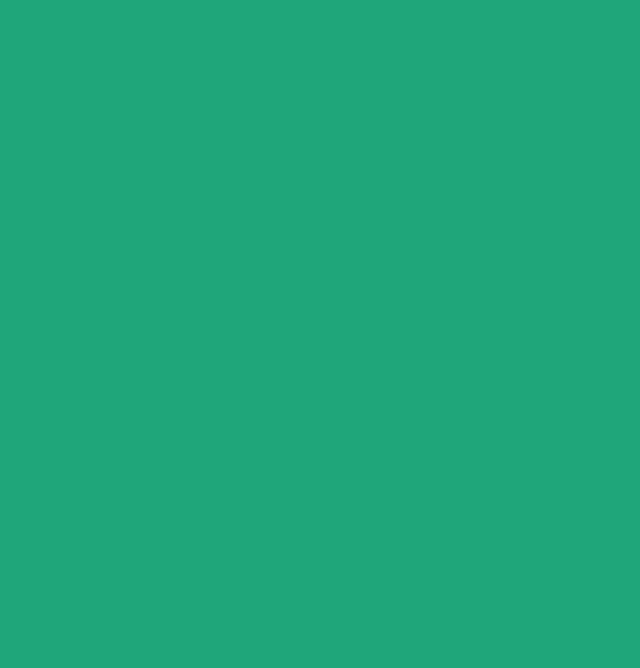
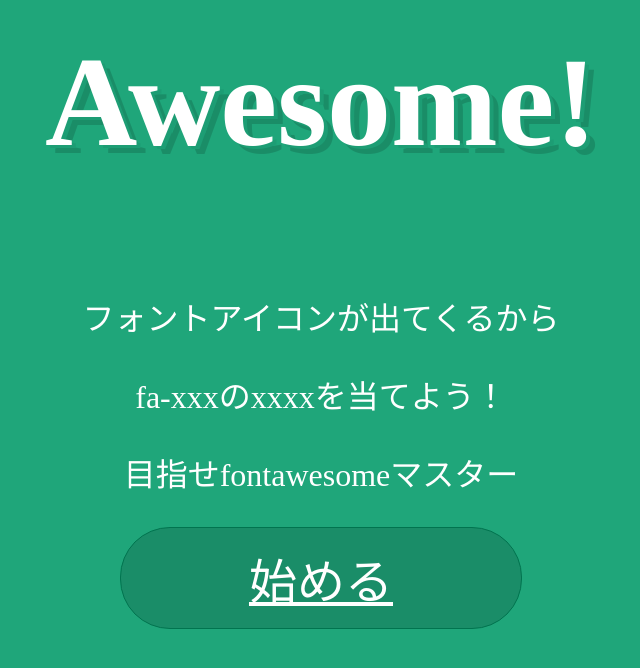
Before and after one commit to jacksmam/fontawesomeQuiz, an Angular app: page /awesome/ in a window 1280 px wide. Before the commit this address led to /. Shown: the part 122-790 px from the top of the page, without its empty margins (319-959 px from the left). Built offline with nearby package versions, Linux system fonts and the light colour scheme.

Commit message:
base-hrefをawesomeに変更

```diff
--- a/src/app/app.module.ts
+++ b/src/app/app.module.ts
@@ -3,6 +3,7 @@
 import { FormsModule } from '@angular/forms';
 import { HttpModule } from '@angular/http';
 import { RouterModule, Routes } from '@angular/router';
+import { APP_BASE_HREF } from '@angular/common';
 
 import { AppComponent } from './app.component';
 import { QuizComponent } from './quiz/quiz.component';
@@ -22,7 +23,7 @@
     HttpModule,
     AppRoutingModule,
   ],
-  providers: [],
+  providers: [{provide: APP_BASE_HREF, useValue : '/awesome/'}],
   bootstrap: [AppComponent]
 })
 export class AppModule { }
--- a/src/app/quiz/quiz.component.ts
+++ b/src/app/quiz/quiz.component.ts
@@ -2,6 +2,8 @@
 import { Http, Response } from '@angular/http';
 import { Observable } from 'rxjs/Observable';
 import {QuizClass} from './models/quiz-class';
+import { APP_BASE_HREF } from '@angular/common';
+import { Inject } from '@angular/core';
 import 'rxjs/add/operator/catch';
 import 'rxjs/add/operator/map';
 
@@ -21,7 +23,7 @@
   showLastResult: boolean;
   correctedCount: number;
 
-  constructor(private http: Http) {
+  constructor(@Inject(APP_BASE_HREF) private baseHref: string, private http: Http) {
     this.quizzes = [];
     this.answerIndex = 0;
     this.isCorrected = false;
@@ -31,7 +33,7 @@
   }
 
   private getFontAwesome(): Observable<Quiz[]> {
-    return this.http.get('/assets/json/fontawesome.json')
+    return this.http.get(this.baseHref + 'assets/json/fontawesome.json')
                     .map(this.extractData);
   }
 
--- a/src/index.html
+++ b/src/index.html
@@ -3,10 +3,9 @@
 <head>
   <meta charset="utf-8">
   <title>Awesome!</title>
-  <base href="/">
   <meta name="viewport" content="width=device-width, initial-scale=1">
   <link rel="icon" type="image/x-icon" href="favicon.ico">
-  <link rel="stylesheet" href="/assets/css/font-awesome.min.css">
+  <link rel="stylesheet" href="assets/css/font-awesome.min.css">
 </head>
 <body>
   <app-root></app-root>
```
